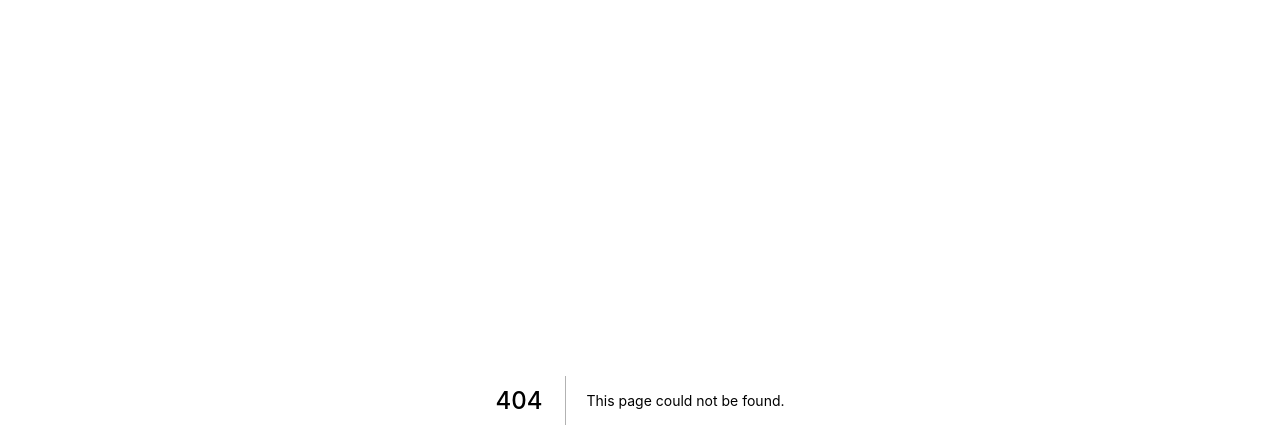
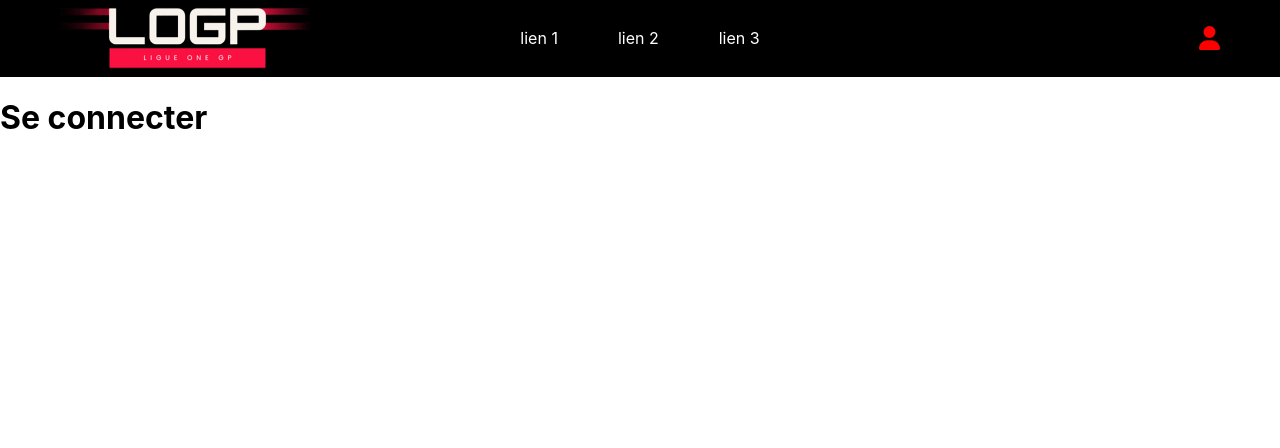
Before and after one commit to Florian77000/logp-frontend, a Next.js app: page /signin in a window 1280 px wide. Before the commit this address had no page. Shown: the top 448 px of the page. Built offline with nearby package versions, Linux system fonts and the light colour scheme.

Commit message:
ajout du lien pour la page signin

```diff
--- a/components/Header.js
+++ b/components/Header.js
@@ -1,6 +1,7 @@
 import styles from "../styles/Header.module.css";
 import { FontAwesomeIcon } from "@fortawesome/react-fontawesome";
 import { faUser, faBars } from "@fortawesome/free-solid-svg-icons";
+import Link from "next/link";
 
 export default function Header() {
   return (
@@ -14,7 +15,14 @@
         <li className={styles.linkText}>lien 3</li>
       </div>
       <div className={styles.icon}>
-            <FontAwesomeIcon className={styles.iconUser} icon={faUser} size="xl" />
+        <Link href="/signin">
+          <FontAwesomeIcon
+            className={styles.iconUser}
+            icon={faUser}
+            size="xl"
+          />
+        </Link>
+
         <FontAwesomeIcon className={styles.iconBars} icon={faBars} size="2xl" />
       </div>
     </div>
--- /dev/null
+++ b/pages/signin.js
@@ -0,0 +1,14 @@
+import Header from "../components/Header";
+
+export default function Signin() {
+  return (
+    <div>
+      <header>
+        <Header />
+      </header>
+      <main>
+        <h1>Se connecter</h1>
+      </main>
+    </div>
+  );
+}
```
Lines whose indentation alone changed are shown as unchanged.
